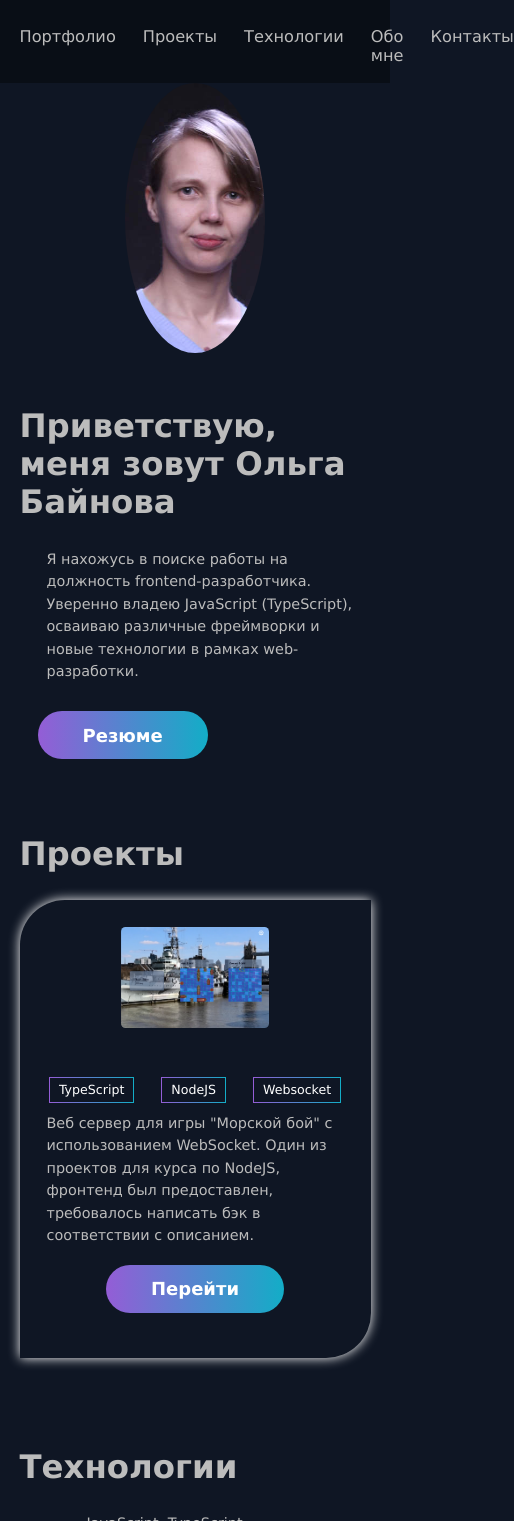
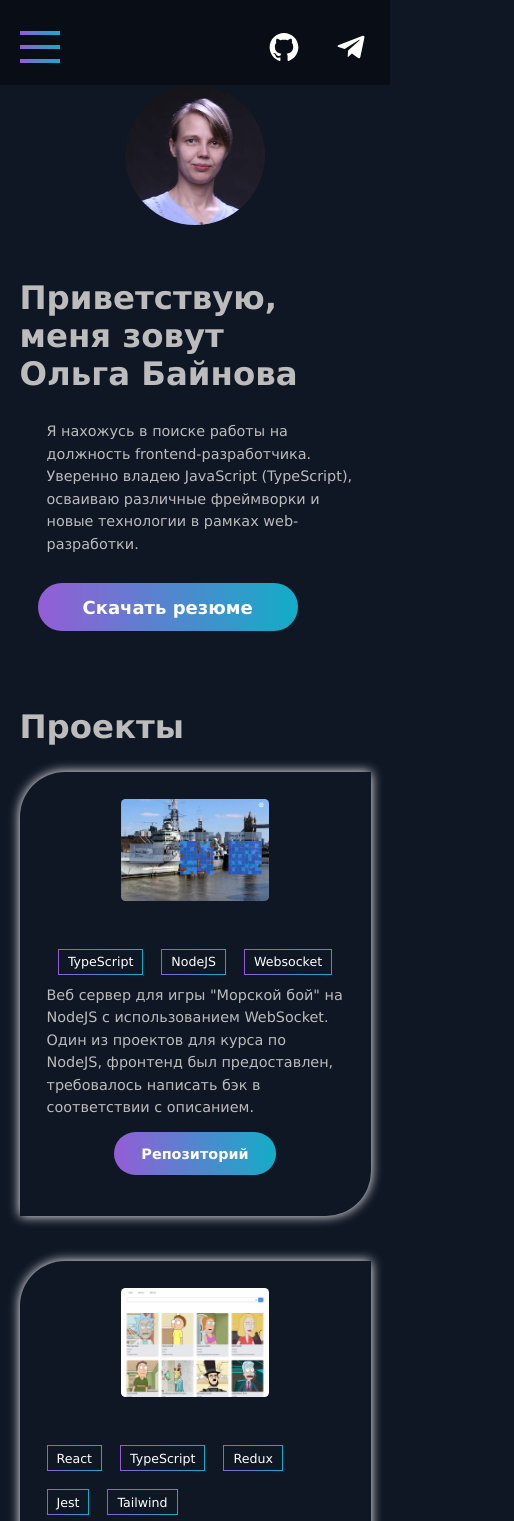
Before and after one commit to terra456/portfolio, a plain HTML site: page index.html in a window 390 px wide. Shown: the top 1521 px of the page, 514 px wide, since content can reach past the window. Drawn offline with Linux system fonts and the light colour scheme.

Commit message:
feat: mobile menu and some fixex

```diff
--- a/index.html
+++ b/index.html
@@ -9,6 +9,7 @@
 <body>
   <header class="header section">
     <div class="section__wrapper header__wrapper">
+      <button class="menu-btn"></button>
       <nav class="header__nav nav">
         <ul class="nav__list">
           <li class="nav__item">
@@ -32,9 +33,9 @@
         <li class="socials__item">
           <a class="socials__link socials__link--gh" href="https://github.com/terra456"></a>
         </li>
-        <li class="socials__item">
+        <!-- <li class="socials__item">
           <a class="socials__link socials__link--ld"></a>
-        </li>
+        </li> -->
         <li class="socials__item">
           <a class="socials__link socials__link--tg" href="https://t.me/terra456"></a>
         </li>
@@ -45,9 +46,9 @@
     <section id="portfolio" class="main__section section portfolio">
       <div class="section__wrapper column-2__wrapper">
         <div class="column-2__column portfolio__desc-column">
-          <h2 class="section__head portfolio__head">Приветствую, меня зовут Ольга Байнова</h2>
+          <h2 class="section__head portfolio__head">Приветствую, меня&nbsp;зовут Ольга&nbsp;Байнова</h2>
           <p class="section__desc ">Я нахожусь в поиске работы на должность frontend-разработчика. Уверенно владею JavaScript (TypeScript), осваиваю различные фреймворки и новые технологии в рамках web-разработки.</p>
-          <a class="btn-link portfolio__btn">Резюме</a>
+          <a class="btn-link portfolio__btn" href="assets/docs/Rezume-Olga-Bainova.pdf" download>Скачать резюме</a>
         </div>
         <div class="column-2__column portfolio__img-column">
           <img class="portfolio__foto" src="./assets/images/me.jpg" alt="Olga Bainova" width="300px">
@@ -68,11 +69,53 @@
               <li class="tag__item">NodeJS</li>
               <li class="tag__item">Websocket</li>
             </ul>
-            <p class="section__desc card__desc card__desc--1">Веб сервер для игры "Морской бой" с использованием WebSocket.
+            <p class="section__desc card__desc card__desc--1">Веб сервер для игры "Морской бой" на NodeJS с использованием WebSocket.
               Один из проектов для курса по NodeJS, фронтенд был предоставлен, требовалось написать бэк в соответствии
               с описанием.
             </p>
-            <a class="btn-link card__btn" href="https://github.com/terra456/battleship-server/pull/1">Перейти</a>
+            <a class="btn-link card__btn" href="https://github.com/terra456/battleship-server">Репозиторий</a>
+          </div>
+        </div>
+        <div class="projects__card card column-2__wrapper">
+          <div class="column-2__column card__img-column">
+            <img class="card__img" src="./assets/images/react.png" alt="react-application" width="400px">
+          </div>
+          <div class="column-2__column card__desc-column">
+            <h3 class="card__head card__head--1"></h3>
+            <ul class="card__tags tag__list">
+              <li class="tag__item">React</li>
+              <li class="tag__item">TypeScript</li>
+              <li class="tag__item">Redux</li>
+              <li class="tag__item">Jest</li>
+              <li class="tag__item">Tailwind</li>
+            </ul>
+            <p class="section__desc card__desc card__desc--1">
+              Проект для курса по React. Приложение для отображения информации полученной с внешнего REST-сервера, с возможностью поиска, а также добавление собственных данных.
+              Для храниения информации применялся Redux и RTK Query. Также был интегрирован SSR.
+              Юнит тестирвание с использованием JEST и React Testing Library, интергационное тестирвание с Cypress на финальной стадии проекта.
+              Макета не было, поэтому дизайн практически отсутвует. Для оформления использовался tailwindcss.
+              Также применялись Prettier, Eslint, и Husky.
+            </p>
+            <a class="btn-link card__btn" href="https://github.com/terra456/React-RSS">Репозиторий</a>
+          </div>
+        </div>
+        <div class="projects__card card column-2__wrapper">
+          <div class="column-2__column card__img-column">
+            <img class="card__img" src="./assets/images/art-quiz.png" alt="art-quiz" width="400px">
+          </div>
+          <div class="column-2__column card__desc-column">
+            <h3 class="card__head card__head--1"></h3>
+            <ul class="card__tags tag__list">
+              <li class="tag__item">JavaScript</li>
+              <li class="tag__item">HTML</li>
+              <li class="tag__item">SASS</li>
+              <li class="tag__item">Webpack</li>
+            </ul>
+            <p class="section__desc card__desc card__desc--1">Квиз на тему искусства. Интересное задание выполненое на чистом JavaScript.
+              Макет в Figma был предоставлен. Адаптивная верстка.
+            </p>
+            <a class="btn-link card__btn" href="https://github.com/terra456/art-quiz">Репозиторий</a>
+            <a class="btn-link card__btn" href="https://rolling-scopes-school.github.io/terra456-JSFE2021Q3/art-quiz/">Деплой</a>
           </div>
         </div>
       </div>
@@ -83,11 +126,11 @@
         <ul class="technologies__list section__desc">
           <li class="technologies__item">JavaScript, TypeScript</li>
           <li class="technologies__item">Git, Github</li>
-          <li class="technologies__item">HTML, CSS, Sass, Less</li>
+          <li class="technologies__item">HTML, CSS, Sass, BEM</li>
           <li class="technologies__item">Webpack, Vite, Eslint, Prettier, Husky</li>
           <li class="technologies__item">React, NextJS, redux, RTK</li>
           <li class="technologies__item">NodeJS, Express, NestJS</li>
-          <li class="technologies__item">REST APi, GraphQl, WebSocket</li>
+          <li class="technologies__item">REST API, GraphQl, WebSocket</li>
           <li class="technologies__item">Postgress, MySQL, prisma</li>
           <li class="technologies__item">Docker</li>
           <li class="technologies__item">Linux</li>
@@ -123,9 +166,9 @@
         <li class="socials__item">
           <a class="socials__link socials__link--gh" href="https://github.com/terra456"></a>
         </li>
-        <li class="socials__item">
+        <!-- <li class="socials__item">
           <a class="socials__link socials__link--ld"></a>
-        </li>
+        </li> -->
         <li class="socials__item">
           <a class="socials__link socials__link--tg" href="https://t.me/terra456"></a>
         </li>
--- a/style.css
+++ b/style.css
@@ -20,6 +20,33 @@ body {
   color: var(--main-color);
   background-color: var(--main-bg-color);
   font-family: Verdana, Geneva, Tahoma, sans-serif;
+}
+
+.btn-link,
+.btn-link:hover,
+.btn-link:visited,
+.btn-link:active,
+.btn-link:focus {
+  padding: 1.5rem 5rem;
+  margin: 2rem;
+  color: #FFFFFF;
+  font-size: 2rem;
+  font-style: normal;
+  font-weight: 600;
+  line-height: normal;
+  text-decoration: none;
+  border: 0px;
+  border-radius: 8.3rem;
+  background: var(--main-gradient);
+  cursor: pointer;
+}
+
+.btn-link:hover,
+.btn-link:active,
+.btn-link:focus {
+  color: var(--main-color);
+  box-shadow: var(--btn-shadow);
+  transition: 0.5s;
 }
 
 .section {
@@ -58,11 +85,16 @@ body {
 }
 
 .header__wrapper {
+  position: relative;
   display: flex;
   flex-direction: row;
   justify-content: space-between;
   align-items: center;
   flex-wrap: nowrap;
+}
+
+.header__nav {
+  background-color: var(--dark-bg-color);
 }
 
 .nav__list,
@@ -121,7 +153,6 @@ body {
 .portfolio__foto {
   display: block;
   width: 30rem;
-  height: 30rem;
   margin: auto auto;
   object-fit: cover;
   border-radius: 50%;
@@ -151,6 +182,15 @@ body {
   border-radius: 0.5rem;
 }
 
+.card__btn,
+.card__btn:hover,
+.card__btn:active,
+.card__btn:focus {
+  padding: 1.5rem 3rem;
+  margin: 1.5rem;
+  font-size: 1.6rem;
+}
+
 .about-me__subhead {
   font-size: 2.2rem;
   font-style: normal;
@@ -158,31 +198,9 @@ body {
   line-height: 88.5%;
 }
 
-.btn-link,
-.btn-link:hover,
-.btn-link:visited,
-.btn-link:active,
-.btn-link:focus {
-  padding: 1.5rem 5rem;
-  margin: 2rem;
-  color: #FFFFFF;
-  font-size: 2rem;
-  font-style: normal;
-  font-weight: 600;
-  line-height: normal;
-  text-decoration: none;
-  border: 0px;
-  border-radius: 8.3rem;
-  background: var(--main-gradient);
-  cursor: pointer;
-}
-
-.btn-link:hover,
-.btn-link:active,
-.btn-link:focus {
-  color: var(--main-color);
-  box-shadow: var(--btn-shadow);
-  transition: 0.5s;
+.tag__list {
+  flex-wrap: wrap;
+  gap: 2rem
 }
 
 .tag__item {
@@ -242,6 +260,58 @@ body {
   background-image: url(./assets/images/icons/Telegram.svg);
 }
 
+.menu-btn {
+  display: none;
+  position: relative;
+  top: 0;
+  left: 0;
+  width: 40px;
+  height: 40px;
+  z-index: 2;
+  background-color: transparent;
+  border: none;
+  background-size: 40px 4px;
+  background-image: var(--main-gradient);
+  background-position: left;
+  background-repeat: no-repeat;
+  cursor: pointer;
+  transition: 0.4s;
+}
+
+.menu-btn--active {
+  background-size: 0px 4px;
+}
+
+.menu-btn::after,
+.menu-btn::before {
+  content: '';
+  position: absolute;
+  left: 0;
+  width: 40px;
+  height: 4px;
+  z-index: 2;
+  background-image: var(--main-gradient);
+  background-repeat: no-repeat;
+  transition: 0.5s;
+}
+
+.menu-btn::before {
+  transform-origin: top left;
+  top: 4px;
+}
+.menu-btn::after {
+  transform-origin: bottom left;
+  bottom: 4px;
+}
+
+.menu-btn--active::before {
+  transform: rotate(45deg);
+}
+
+.menu-btn--active::after {
+  transform: rotate(-45deg);
+}
+
 @media screen and (max-width: 920px) {
   .header .socials {
     display: none;
@@ -259,6 +329,37 @@ body {
 }
 
 @media screen and (max-width: 680px) {
+  .menu-btn {
+    display: block;
+  }
+
+  .header__nav {
+    display: block;
+    position: absolute;
+    top: 0;
+    left: -350px;
+    width: 300px;
+    z-index: 1;
+    height: 100vh;
+    transition: 0.5s;
+  }
+
+  .nav--open {
+    left: -50px;
+  }
+
+  .nav__list {
+    margin-top: 10rem;
+    flex-direction: column;
+    align-items: center;
+    justify-content: center;
+  }
+
+  .header .socials {
+    display: flex;
+    padding-bottom: 0rem;
+  }
+
   .portfolio {
     margin-top: 0;
   }
```
Also changed, not shown: script.js (+14 -46 lines), assets/images/art-quiz.png (added), assets/images/react.png (added), 1 other file.
